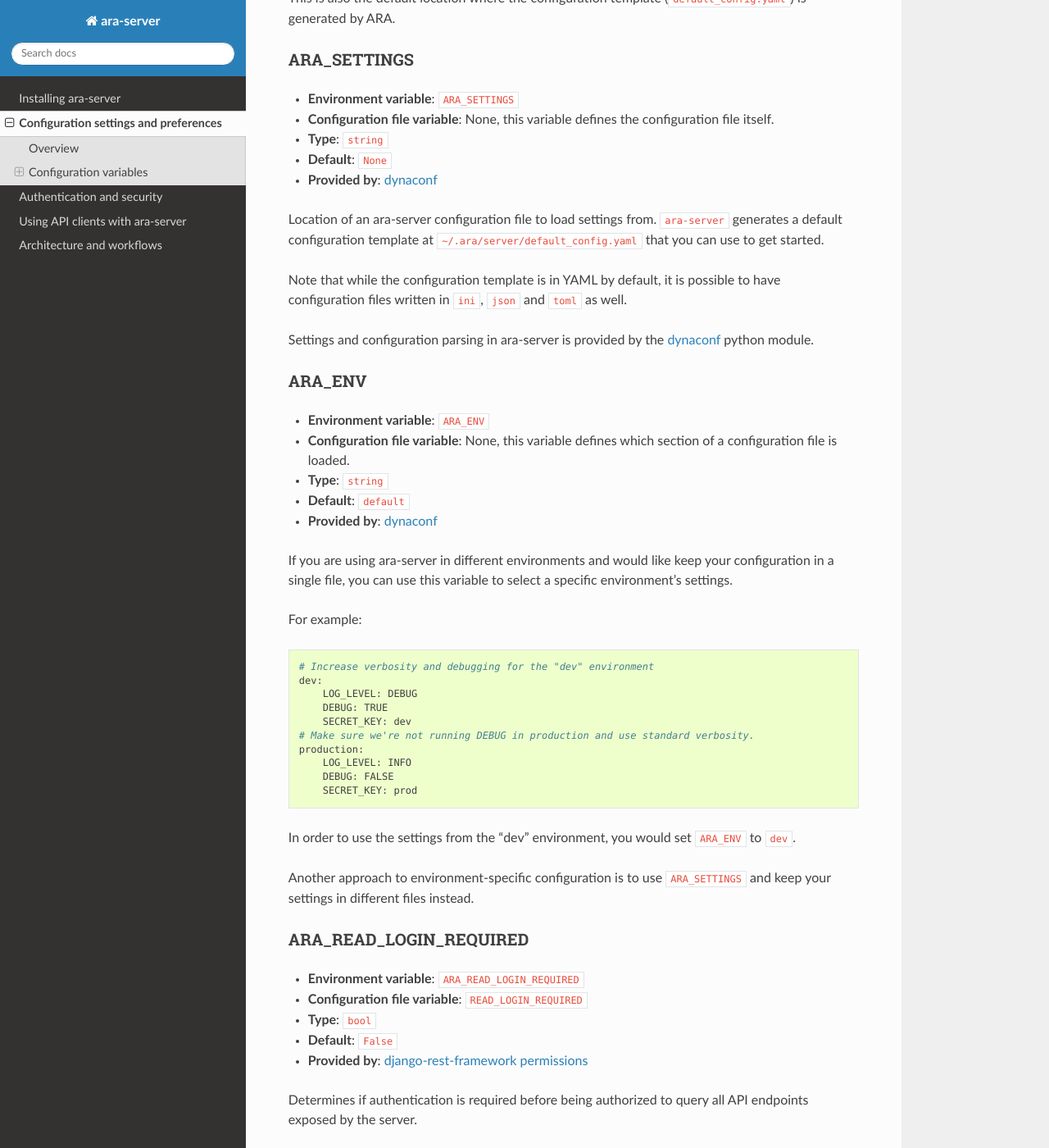
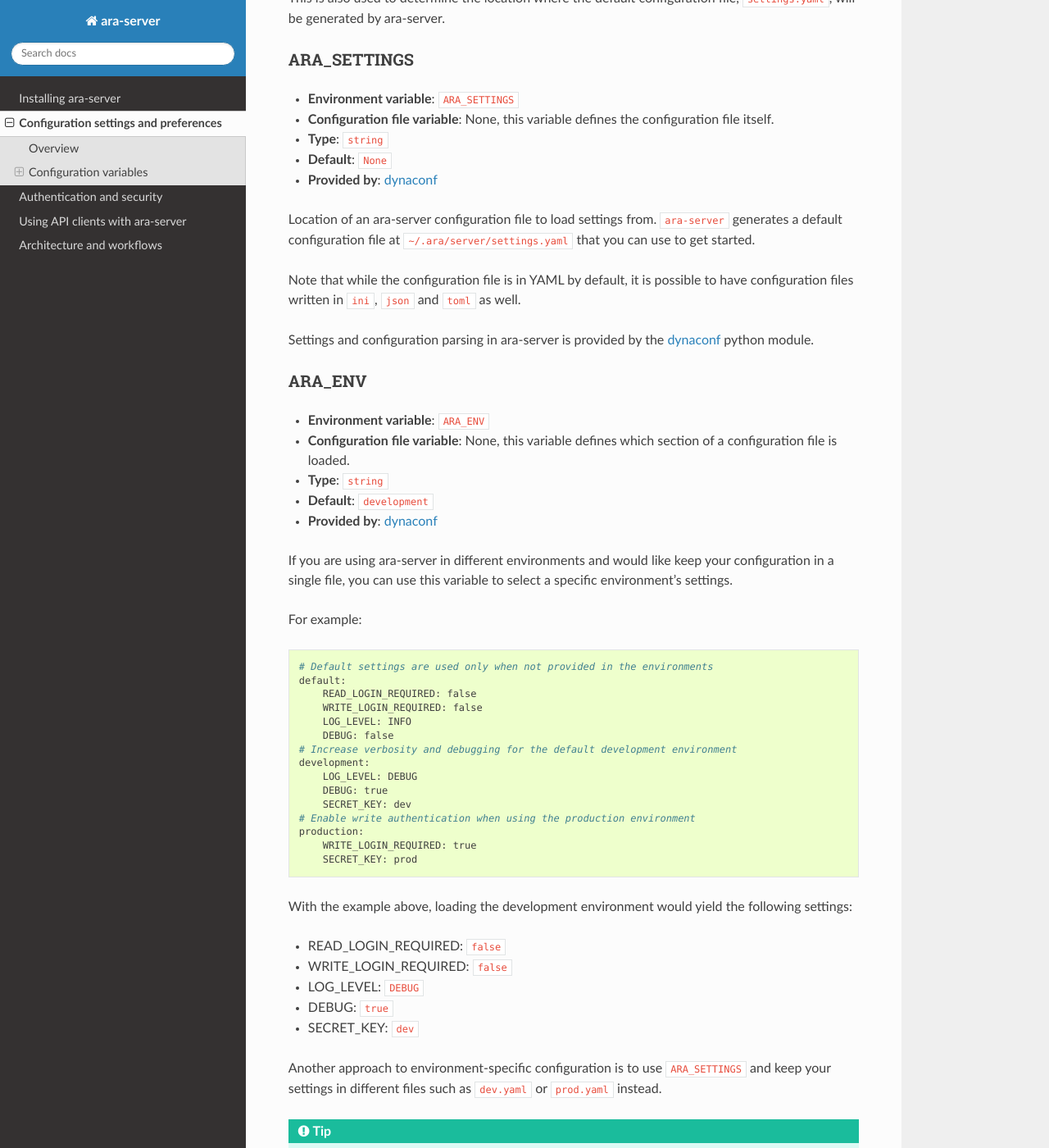
Before and after one commit to ansible-community/ara, a Sphinx documentation site: the page built from doc/source/configuring.rst, in a window 1280 px wide and 1400 px high, scrolled down 1548 px. Shown: the whole window at 82% size. Built offline with Sphinx 7.4.7 and the Read the Docs theme 2.0.0, drawn with Linux system fonts in a browser that asks for light colours; the version number could not be read and is left out; some of the changed text lies outside the part shown.

Commit message:
Misc updates to security and configuration documentation
- Improve docs on ARA_ENV
- Refresh outdated defaults
- Fix broken link on ara-web git repo

Change-Id: Ib882dc7415cc7b50f35a3a6bfbf1bc0fbe401dc8

```diff
--- a/doc/source/configuring.rst
+++ b/doc/source/configuring.rst
@@ -22,7 +22,7 @@
 +--------------------------------+------------------------------------------------------+------------------------------------------+
 | Environment Variable           | Usage                                                | default                                  |
 +================================+======================================================+==========================================+
-| ARA_BASE_DIR_                  | Default directory for storing data and configuration | ``~/.ara``                               |
+| ARA_BASE_DIR_                  | Default directory for storing data and configuration | ``~/.ara/server``                        |
 +--------------------------------+------------------------------------------------------+------------------------------------------+
 | ARA_SETTINGS_                  | Path to an ara-server configuration file             | ``None``                                 |
 +--------------------------------+------------------------------------------------------+------------------------------------------+
@@ -32,7 +32,7 @@
 +--------------------------------+------------------------------------------------------+------------------------------------------+
 | ARA_WRITE_LOGIN_REQUIRED_      | Whether authentication is required for writing data  | ``False``                                |
 +--------------------------------+------------------------------------------------------+------------------------------------------+
-| ARA_ENV_                       | Environment to load configuration for                | ``default``                              |
+| ARA_ENV_                       | Environment to load configuration for                | ``development``                          |
 +--------------------------------+------------------------------------------------------+------------------------------------------+
 | ARA_LOG_LEVEL_                 | Log level of the different components                | ``INFO``                                 |
 +--------------------------------+------------------------------------------------------+------------------------------------------+
@@ -82,15 +82,15 @@
 - **Environment variable**: ``ARA_BASE_DIR``
 - **Configuration file variable**: ``BASE_DIR``
 - **Type**: ``string``
-- **Default**: ``~/.ara``
+- **Default**: ``~/.ara/server``
 
 The directory where data will be stored by default.
 
 Changing this location influences the default root directory for the
 ``ARA_STATIC_ROOT`` and ``ARA_DATABASE_NAME`` parameters.
 
-This is also the default location where the configuration template
-(``default_config.yaml``) is generated by ARA.
+This is also used to determine the location where the default configuration
+file, ``settings.yaml``, will be generated by ara-server.
 
 ARA_SETTINGS
 ~~~~~~~~~~~~
@@ -102,10 +102,10 @@
 - **Provided by**: dynaconf_
 
 Location of an ara-server configuration file to load settings from.
-``ara-server`` generates a default configuration template at ``~/.ara/server/default_config.yaml``
-that you can use to get started.
+``ara-server`` generates a default configuration file at
+``~/.ara/server/settings.yaml`` that you can use to get started.
 
-Note that while the configuration template is in YAML by default, it is possible
+Note that while the configuration file is in YAML by default, it is possible
 to have configuration files written in ``ini``, ``json`` and ``toml`` as well.
 
 Settings and configuration parsing in ara-server is provided by the dynaconf_
@@ -119,7 +119,7 @@
 - **Environment variable**: ``ARA_ENV``
 - **Configuration file variable**: None, this variable defines which section of a configuration file is loaded.
 - **Type**: ``string``
-- **Default**: ``default``
+- **Default**: ``development``
 - **Provided by**: dynaconf_
 
 If you are using ara-server in different environments and would like keep your
@@ -128,22 +128,42 @@
 
 For example::
 
-    # Increase verbosity and debugging for the "dev" environment
-    dev:
+    # Default settings are used only when not provided in the environments
+    default:
+        READ_LOGIN_REQUIRED: false
+        WRITE_LOGIN_REQUIRED: false
+        LOG_LEVEL: INFO
+        DEBUG: false
+    # Increase verbosity and debugging for the default development environment
+    development:
         LOG_LEVEL: DEBUG
-        DEBUG: TRUE
+        DEBUG: true
         SECRET_KEY: dev
-    # Make sure we're not running DEBUG in production and use standard verbosity.
+    # Enable write authentication when using the production environment
     production:
-        LOG_LEVEL: INFO
-        DEBUG: FALSE
+        WRITE_LOGIN_REQUIRED: true
         SECRET_KEY: prod
 
-In order to use the settings from the "dev" environment, you would set
-``ARA_ENV`` to ``dev``.
+With the example above, loading the development environment would yield the
+following settings:
+
+- READ_LOGIN_REQUIRED: ``false``
+- WRITE_LOGIN_REQUIRED: ``false``
+- LOG_LEVEL: ``DEBUG``
+- DEBUG: ``true``
+- SECRET_KEY: ``dev``
 
 Another approach to environment-specific configuration is to use
-``ARA_SETTINGS`` and keep your settings in different files instead.
+``ARA_SETTINGS`` and keep your settings in different files such as ``dev.yaml``
+or ``prod.yaml`` instead.
+
+.. tip::
+   If it does not exist, ara-server will generate a default configuration
+   file at ``~/.ara/server/settings.yaml``.
+   This generated file sets up all the configuration keys in the **default**
+   environment.
+   This lets users override only the parameters they are interested in for
+   specific environments.
 
 ARA_READ_LOGIN_REQUIRED
 ~~~~~~~~~~~~~~~~~~~~~~~
@@ -249,10 +269,8 @@
 
 Hosts in the whitelist for `Cross-Origin Resource Sharing <https://en.wikipedia.org/wiki/Cross-origin_resource_sharing>`_.
 
-This setting is typically used in order to allow the API and a web interface
-(*such as ara-web_*) to talk to each other.
-
-.. _ara-web: https://github.com/openstack/ara-web
+This setting is typically used in order to allow the API and a web client
+(such as `ara-web <https://github.com/openstack/ara-web>`_) to talk to each other.
 
 ARA_ALLOWED_HOSTS
 ~~~~~~~~~~~~~~~~~
@@ -341,7 +359,7 @@
 The name of the database.
 
 When using sqlite, this is the absolute path to the sqlite database file.
-When using drivers such as MySQL or Postgresql, it's the name of the database.
+When using drivers such as MySQL or PostgreSQL, it's the name of the database.
 
 ARA_DATABASE_USER
 ~~~~~~~~~~~~~~~~~
--- a/doc/source/security.rst
+++ b/doc/source/security.rst
@@ -3,8 +3,8 @@
 Authentication and security
 ===========================
 
-ara-server ships with a default configuration that privileges simplicity and
-lets users get started quickly.
+ara-server ships with a default configuration that emphasizes simplicity to
+let users get started quickly.
 
 By default:
 
```
